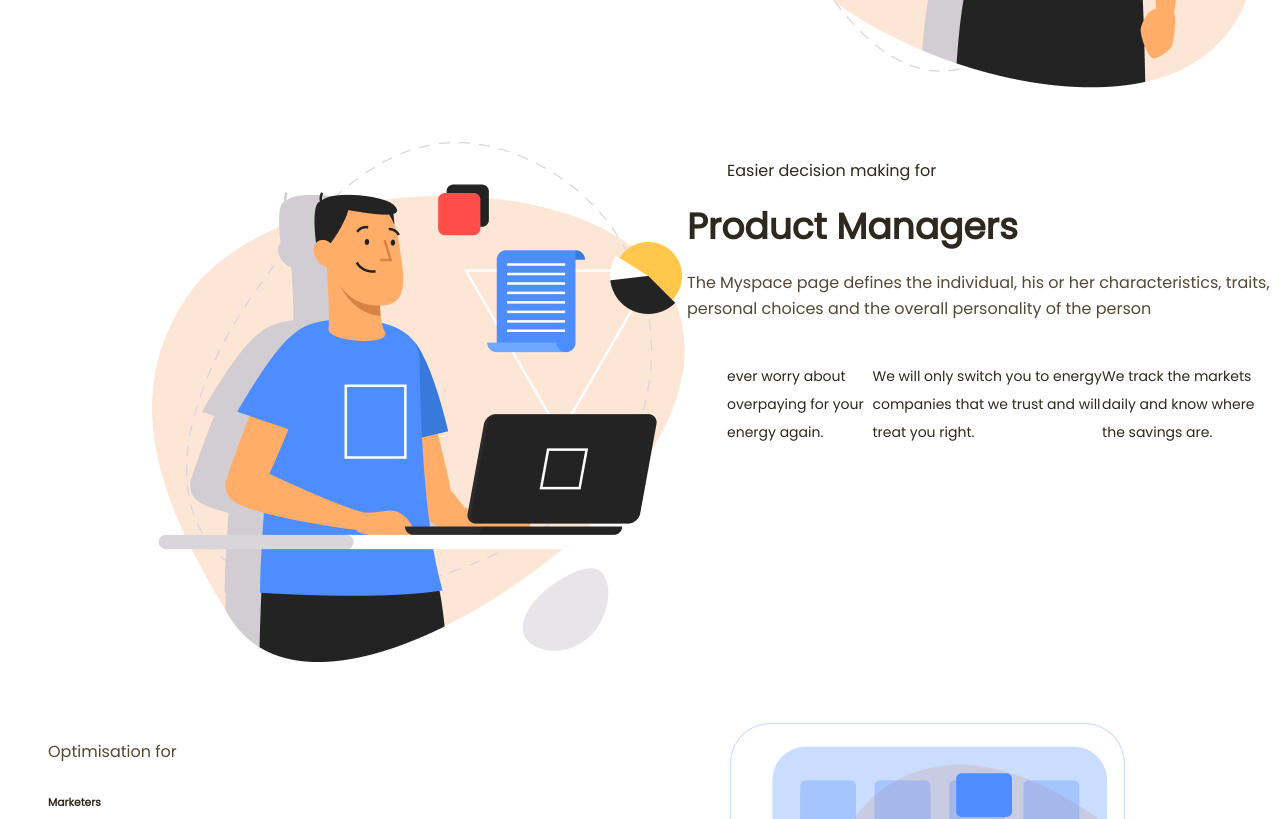
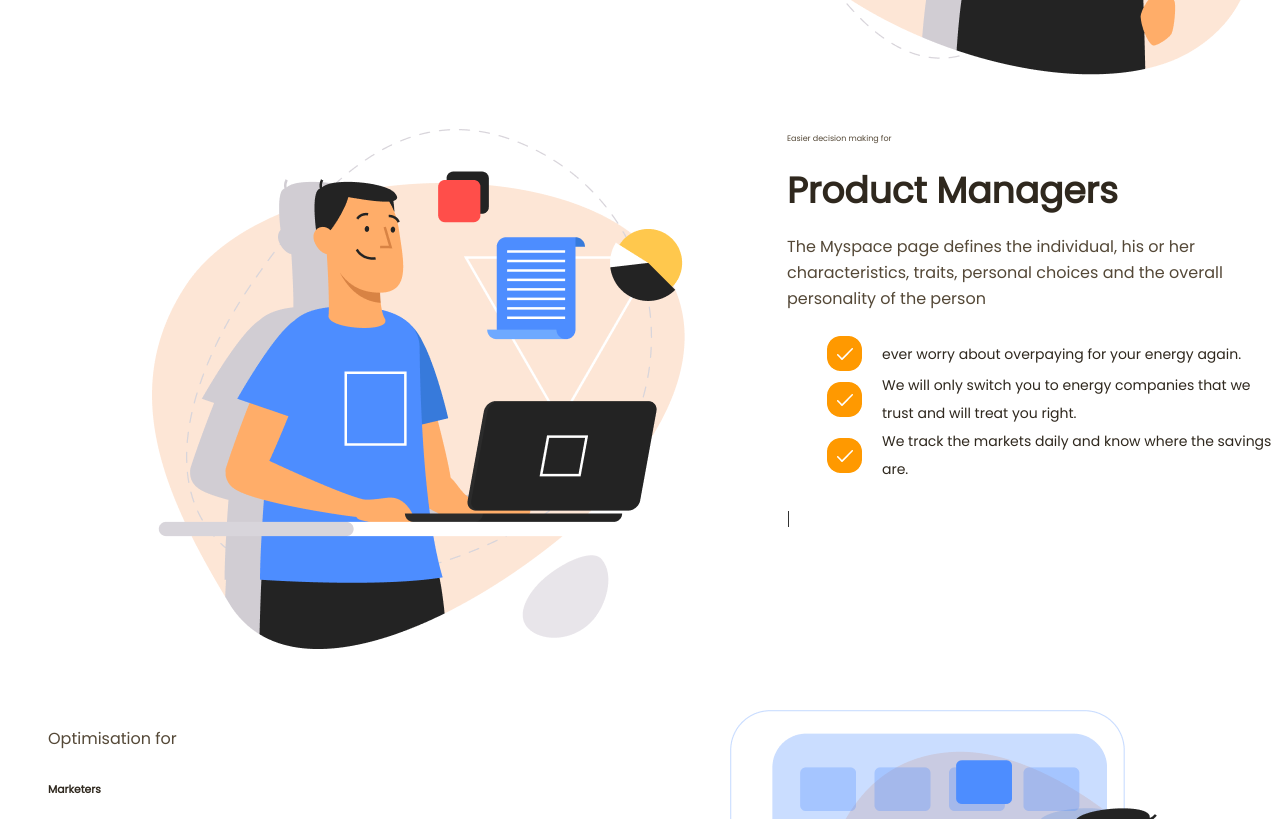
Before and after one commit to Allano256/position-transform, a plain HTML site: page index.html in a window 1280 px wide. Shown: the part 1600-2419 px from the top of the page. Drawn offline with Linux system fonts and the light colour scheme.

Commit message:
changes made in logo

```diff
--- a/index.html
+++ b/index.html
@@ -12,10 +12,10 @@
 
         <div class="logo">
             <img src="/images/logo-icon.png" allt="logo">
-
+            <h1>Productly</h1>
         </div>
 
-            <h1>Productly</h1>
+
        <div class="navigation">
             <ul>
                 <li><a href="product">Product</a></li>
@@ -125,14 +125,14 @@
           <div class="container-3">
             <img src="/images/working.png" allt="someone on computer">
             <div class="semi-container-2">
-              <p class="paragraph">Easier decision making for</p>
+              <p class="paragraphs no-margin">Easier decision making for</p>
               <h5 class="unique">Product Managers</h5>
               <p class="para-1">The Myspace page defines the individual, his or her characteristics, traits, personal choices and the overall personality of the person</p>
               <ul>
-                <li img src="/images/tick.png" allt="tick">ever worry about overpaying for your energy again. </li>
-                <li>We will only switch you to energy companies that we trust and will treat you right.</li>
-                <li>We track the markets daily and know where the savings are.</li>
-              </ul>
+                <li><img src="/images/tick.png" allt="tick"> ever worry about overpaying for your energy again. </li>
+                <li><img src="/images/tick.png" allt="tick">  We will only switch you to energy companies that we trust and will treat you right.</li>
+                <li><img src="/images/tick.png" allt="tick">  We track the markets daily and know where the savings are.</li>
+            </ul>|
             </div>
           </div>
           <div class="container-4">
--- a/styles/index.css
+++ b/styles/index.css
@@ -6,16 +6,16 @@
     display: flex;
     justify-content: space-between;
 }
-.navigation {
+.navigation ul {
+    display: flex;
     color:#2F281E ;
-    display: flex;
     position: center;
     font-family: "poppins";
     font-style: normal;
     font-weight: 400;
     font-size: 14px;
     line-height: 28px;
-    display: flex;
+
 
 }
 .button  {
@@ -78,11 +78,12 @@ a {
 
     }
 .logo{
+    display: flex;
     justify-content: flex-start;
     width: 30.16px;
     height: 30px;
     margin-left: 143.92px;
-    align-self: center;
+    align-items: center;
 }
 h1 {
     color:#173A56 ;
@@ -225,7 +226,7 @@ padding-top: 250px;
         margin-left: 100px;
         z-index: auto;
     }
-   .container-3{
+   .container-3 {
         display: flex;
         margin-top: 50px;
         margin-left: 144px;
@@ -272,20 +273,27 @@ padding-top: 250px;
         line-height: 26px;
     }
 
-   /* ul {
-        display:inline;
-        margin-left: px;
-        margin-right:50px;
-    }*/
+    ul {
+        display: block;
 
+    }
+    .container-3 ul li {
+        display: flex;
+        align-items: center;
 
-    /*ul {
-        list-style-image: url(/images/tick.png);
     }
+
+    .container-3 ul li img {
+        margin-right:20px;
+    }
+    .paragraphs.no-margin {
+        margin:0;
+    }
+
     .semi-container-2 {
         margin-left: 100px;
 
-    }*/
+    }
     .container-4 {
         display: inline-flex;
        /* margin-bottom: 500px;*/
```
